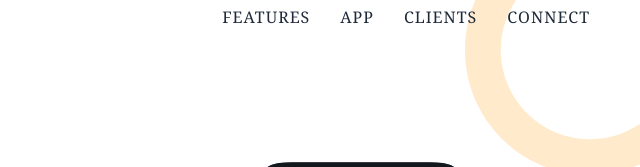
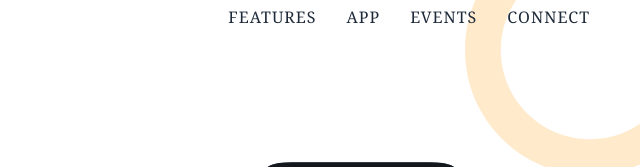
Before and after one commit to antstackio/lanyard-homepage, a Gatsby site: page / in a window 1280 px wide. Shown: the top 167 px of the page, 640-1280 px from the left. Built offline with nearby package versions, Linux system fonts and the light colour scheme; Gatsby itself is replaced by a stand-in of ours.

Commit message:
change clients to events

```diff
--- a/src/components/Clients.js
+++ b/src/components/Clients.js
@@ -7,7 +7,7 @@ import aav from "../images/aav.jpg"
 
 const Clients = () => (
   <div id="Clients">
-    <h1 className="the_title">Clients</h1>
+    <h1 className="the_title">Events</h1>
     <div className="container">
       <div className="in_wrap by_two">
         <div className="client_list">
--- a/src/components/header.js
+++ b/src/components/header.js
@@ -78,7 +78,7 @@ class Header extends Component {
               this.props.clickScroll("refClients")
             }}
           >
-            Clients
+            Events
           </li>
           <li
             onClick={() => {
```
